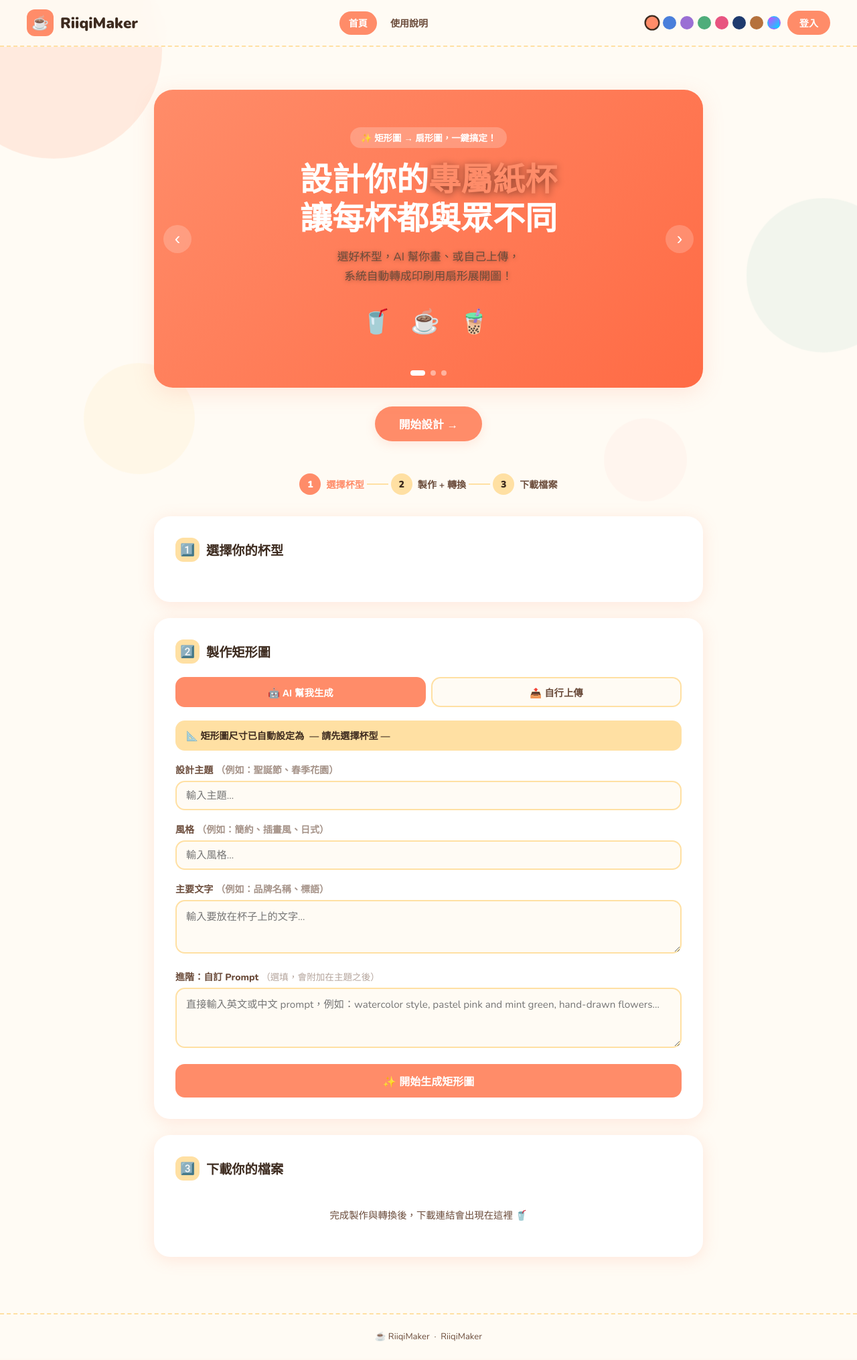
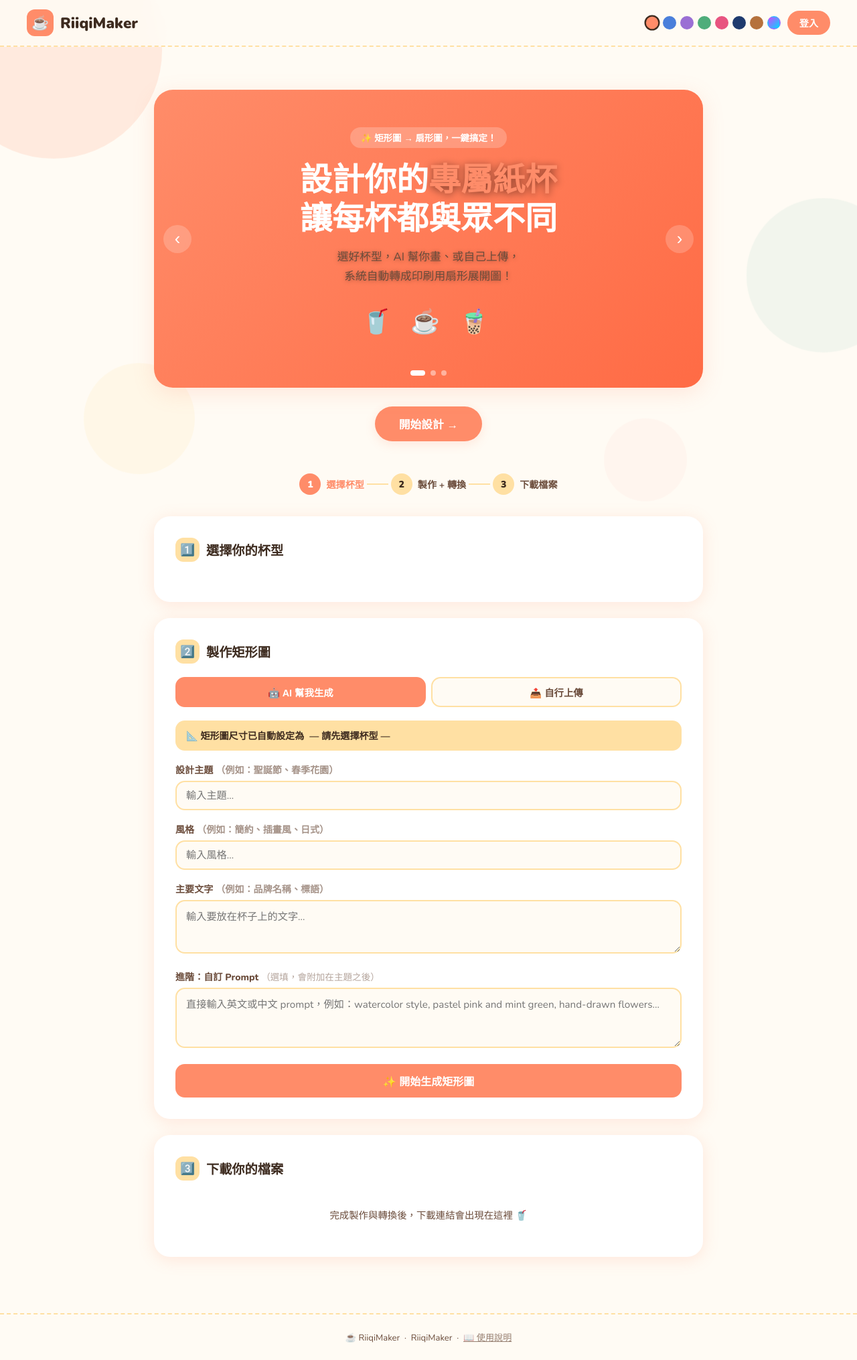
Before and after one commit to pascalxpro/riiqimaker, a Flask app: page / in a window 1280 px wide. Shown: the whole page at 67% size. Before the commit the page ends 2003 px from the top, so only its background shows below. Run offline with Flask 3, Linux system fonts and the light colour scheme; data that the repository does not hold is empty; some libraries are stand-ins or nearby versions.

Commit message:
ui: 移除首頁按鈕 + 使用說明移至 Footer

```diff
--- a/templates/base.html
+++ b/templates/base.html
@@ -45,11 +45,8 @@
     <span>{{ site_title }}</span>
   </a>
 
-  <!-- 桌面導覽 -->
-  <nav>
-    <a href="/" class="{% block nav_home %}{% endblock %}">首頁</a>
-    <a href="/guide" class="{% block nav_how %}{% endblock %}" target="_blank" rel="noopener">使用說明</a>
-  </nav>
+  <!-- 桌面導覽（已清理，Logo 即可回首頁） -->
+  <nav></nav>
 
   <!-- 主題切換 + 登入（桌面） -->
   <div style="display:flex; align-items:center; gap:10px;">
@@ -73,10 +70,7 @@
     <span></span><span></span><span></span>
   </div>
 
-  <!-- 手機展開選單 -->
   <div class="mobile-menu" id="mobileMenu">
-    <a href="/">首頁</a>
-    <a href="/guide" target="_blank" rel="noopener">使用說明</a>
     <div class="mobile-theme-row">
       風格：
       <div class="theme-dot" data-t="warm"     data-label="暖橘"></div>
@@ -99,6 +93,8 @@
 <!-- Footer -->
 <footer>
   ☕ {{ site_title }} &nbsp;·&nbsp; RiiqiMaker
+  &nbsp;·&nbsp;
+  <a href="/guide" target="_blank" rel="noopener" style="color:inherit; text-decoration:underline; opacity:.7;">📖 使用說明</a>
 </footer>
 
 <script src="{{ url_for('static', filename='js/main.js') }}"></script>
```
